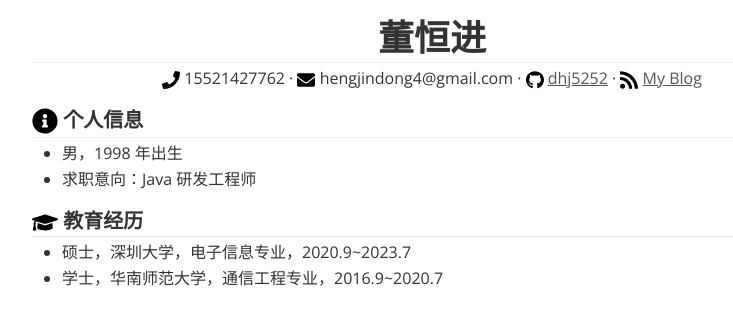
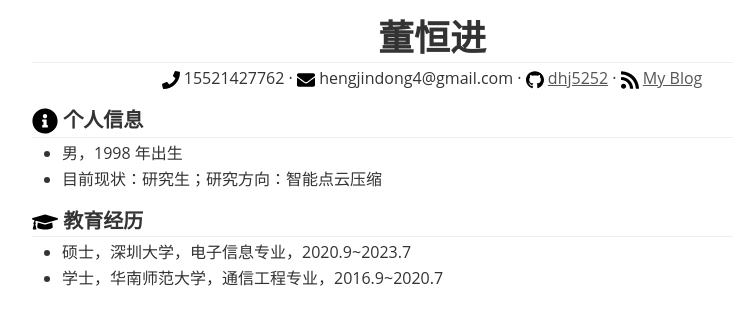
Before and after one commit to dhj5252/dhj5252.github.io, a plain HTML site: page index.html in a window 1280 px wide. Shown: the whole page, without its empty margins (208-941 px from the left). Drawn offline with nearby package versions, Linux system fonts and the light colour scheme.

Commit message:
Update index.html

```diff
--- a/index.html
+++ b/index.html
@@ -4,42 +4,7 @@
     <meta charset="UTF-8" />
     <meta name="viewport" content="width=device-width initial-scale=1" />
     <title>Resume</title>
-    <link
-      href="https://fonts.loli.net/css?family=Open+Sans:400italic,700italic,700,400&subset=latin,latin-ext"
-      rel="stylesheet"
-      type="text/css"
-    />
     <style type="text/css">
-      html {
-        overflow-x: initial !important;
-      }
-      :root {
-        --bg-color: #ffffff;
-        --text-color: #333333;
-        --select-text-bg-color: #b5d6fc;
-        --select-text-font-color: auto;
-        --monospace: "Lucida Console", Consolas, "Courier", monospace;
-      }
-      html {
-        font-size: 14px;
-        background-color: var(--bg-color);
-        color: var(--text-color);
-        font-family: "Helvetica Neue", Helvetica, Arial, sans-serif;
-        -webkit-font-smoothing: antialiased;
-      }
-      body {
-        margin: 0px;
-        padding: 0px;
-        height: auto;
-        bottom: 0px;
-        top: 0px;
-        left: 0px;
-        right: 0px;
-        font-size: 1rem;
-        line-height: 1.42857;
-        overflow-x: hidden;
-        background: inherit;
-      }
       iframe {
         margin: auto;
       }
@@ -1113,7 +1078,7 @@
       </h2>
       <ul>
         <li>男，1998 年出生</li>
-        <li>求职意向：Java 研发工程师</li>
+        <li>目前现状：研究生；研究方向：智能点云压缩</li>
       </ul>
       <h2>
         <a name="header-n14" class="md-header-anchor"></a
```
